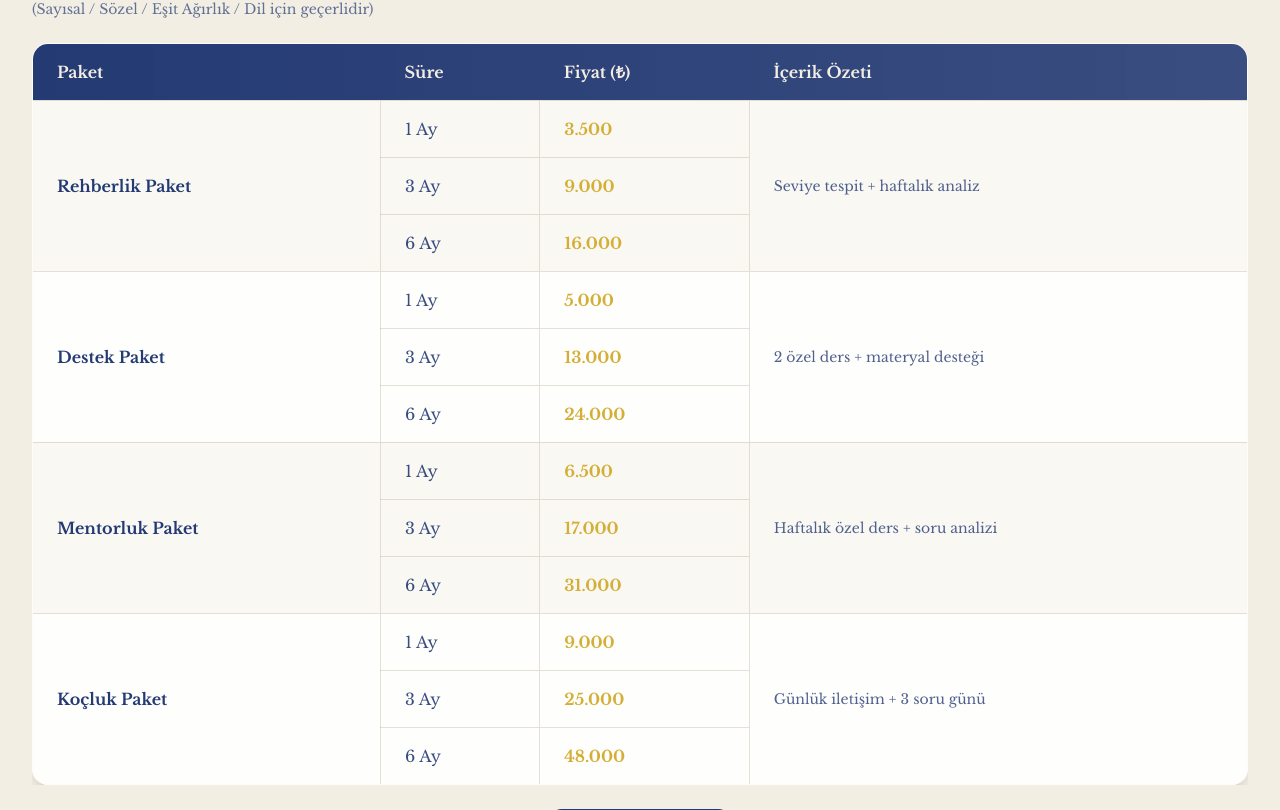
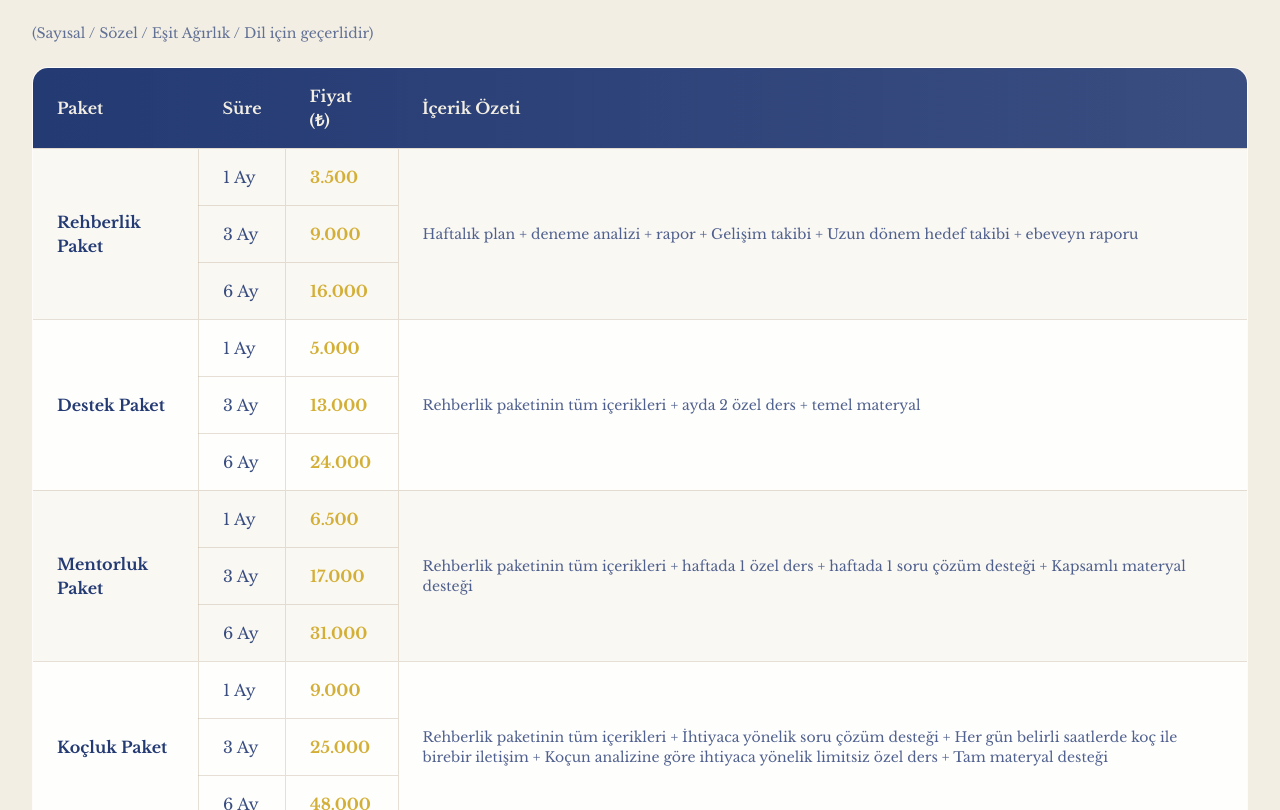
Before and after one commit to bou-slh/herakocluk, a React (Vite) app: page /fiyatlar in a window 1280 px wide. Shown: the part 1470-2280 px from the top of the page. Built offline with nearby package versions, Linux system fonts and the light colour scheme.

Commit message:
icerik updated

```diff
--- a/src/pages/Fiyatlar.tsx
+++ b/src/pages/Fiyatlar.tsx
@@ -22,13 +22,13 @@ const pricingData: ExamPricing[] = [
       { paket: 'Rehberlik Paket', sure: '1 Ay', fiyat: '4.000', icerik: 'Haftalık plan + deneme analizi + rapor + Gelişim takibi + Uzun dönem hedef takibi + ebeveyn raporu' },
       { paket: 'Rehberlik Paket', sure: '3 Ay', fiyat: '10.000', icerik: 'Gelişim takibi + ebeveyn raporu' },
       { paket: 'Rehberlik Paket', sure: '6 Ay', fiyat: '18.000', icerik: 'Uzun dönem hedef takibi' },
-      { paket: 'Destek Paket', sure: '1 Ay', fiyat: '6.000', icerik: '2 özel ders + kısmi materyal' },
-      { paket: 'Destek Paket', sure: '3 Ay', fiyat: '15.500', icerik: '6 dersten kaynak + koç takibi' },
-      { paket: 'Destek Paket', sure: '6 Ay', fiyat: '28.000', icerik: 'Tam ders seti + aylık detay rapor' },
-      { paket: 'Mentorluk Paket', sure: '1 Ay', fiyat: '7.500', icerik: 'Haftalık özel ders + soru çözüm desteği' },
+      { paket: 'Destek Paket', sure: '1 Ay', fiyat: '6.000', icerik: 'Rehberlik paketinin tüm içerikleri + ayda 2 özel ders + temel materyal' },
+      { paket: 'Destek Paket', sure: '3 Ay', fiyat: '15.500', icerik: 'Rehberlik paketinin tüm içerikleri + ayda 2 özel ders + temel materyal' },
+      { paket: 'Destek Paket', sure: '6 Ay', fiyat: '28.000', icerik: 'Rehberlik paketinin tüm içerikleri + ayda 2 özel ders + temel materyal' },
+      { paket: 'Mentorluk Paket', sure: '1 Ay', fiyat: '7.500', icerik: 'Rehberlik paketinin tüm içerikleri + haftada 1 özel ders + haftada 1 soru çözüm desteği + Kapsamlı materyal desteği' },
       { paket: 'Mentorluk Paket', sure: '3 Ay', fiyat: '20.000', icerik: 'Tüm materyaller dahil + deneme takibi' },
       { paket: 'Mentorluk Paket', sure: '6 Ay', fiyat: '36.000', icerik: 'Haftalık 1 ders + tam kaynak seti' },
-      { paket: 'Koçluk Paket', sure: '1 Ay', fiyat: '11.000', icerik: 'Günlük iletişim + 3 gün soru çözümü' },
+      { paket: 'Koçluk Paket', sure: '1 Ay', fiyat: '11.000', icerik: 'Rehberlik paketinin tüm içerikleri + İhtiyaca yönelik soru çözüm desteği + Her gün belirli saatlerde koç ile birebir iletişim + Koçun analizine göre ihtiyaca yönelik limitsiz özel ders + Tam materyal desteği' },
       { paket: 'Koçluk Paket', sure: '3 Ay', fiyat: '30.000', icerik: 'Koç analizine göre özel ders planı' },
       { paket: 'Koçluk Paket', sure: '6 Ay', fiyat: '58.000', icerik: 'Tüm materyaller + full destek' },
     ],
@@ -36,16 +36,16 @@ const pricingData: ExamPricing[] = [
   {
     title: 'YDS KOÇLUK PAKETLERİ',
     data: [
-      { paket: 'Rehberlik Paket', sure: '1 Ay', fiyat: '3.500', icerik: 'Seviye tespit + haftalık analiz' },
+      { paket: 'Rehberlik Paket', sure: '1 Ay', fiyat: '3.500', icerik: 'Haftalık plan + deneme analizi + rapor + Gelişim takibi + Uzun dönem hedef takibi + ebeveyn raporu'  },
       { paket: 'Rehberlik Paket', sure: '3 Ay', fiyat: '9.000', icerik: 'Planlama + kaynak önerisi' },
       { paket: 'Rehberlik Paket', sure: '6 Ay', fiyat: '16.000', icerik: 'Deneme takibi + gelişim raporu' },
-      { paket: 'Destek Paket', sure: '1 Ay', fiyat: '5.000', icerik: '2 özel ders + materyal desteği' },
+      { paket: 'Destek Paket', sure: '1 Ay', fiyat: '5.000', icerik: 'Rehberlik paketinin tüm içerikleri + ayda 2 özel ders + temel materyal' },
       { paket: 'Destek Paket', sure: '3 Ay', fiyat: '13.000', icerik: 'Okuma + kelime kaynakları dahil' },
       { paket: 'Destek Paket', sure: '6 Ay', fiyat: '24.000', icerik: 'Grammar + Reading full sistem' },
-      { paket: 'Mentorluk Paket', sure: '1 Ay', fiyat: '6.500', icerik: 'Haftalık özel ders + soru analizi' },
+      { paket: 'Mentorluk Paket', sure: '1 Ay', fiyat: '6.500', icerik: 'Rehberlik paketinin tüm içerikleri + haftada 1 özel ders + haftada 1 soru çözüm desteği + Kapsamlı materyal desteği' },
       { paket: 'Mentorluk Paket', sure: '3 Ay', fiyat: '17.000', icerik: 'Writing + Listening modülü dahil' },
       { paket: 'Mentorluk Paket', sure: '6 Ay', fiyat: '31.000', icerik: 'Tüm beceriler + yoğun takip' },
-      { paket: 'Koçluk Paket', sure: '1 Ay', fiyat: '9.000', icerik: 'Günlük iletişim + 3 soru günü' },
+      { paket: 'Koçluk Paket', sure: '1 Ay', fiyat: '9.000', icerik: 'Rehberlik paketinin tüm içerikleri + İhtiyaca yönelik soru çözüm desteği + Her gün belirli saatlerde koç ile birebir iletişim + Koçun analizine göre ihtiyaca yönelik limitsiz özel ders + Tam materyal desteği'},
       { paket: 'Koçluk Paket', sure: '3 Ay', fiyat: '25.000', icerik: 'Becerilere özel ders planı' },
       { paket: 'Koçluk Paket', sure: '6 Ay', fiyat: '48.000', icerik: 'Tam materyal + her gün iletişim' },
     ],
@@ -53,16 +53,16 @@ const pricingData: ExamPricing[] = [
   {
     title: 'IELTS KOÇLUK PAKETLERİ',
     data: [
-      { paket: 'Rehberlik Paket', sure: '1 Ay', fiyat: '4.000', icerik: 'Seviye tespit + 4 skills planı' },
+      { paket: 'Rehberlik Paket', sure: '1 Ay', fiyat: '4.000', icerik: 'Haftalık plan + deneme analizi + rapor + Gelişim takibi + Uzun dönem hedef takibi + ebeveyn raporu' },
       { paket: 'Rehberlik Paket', sure: '3 Ay', fiyat: '10.500', icerik: 'Task planlama + practice takip' },
       { paket: 'Rehberlik Paket', sure: '6 Ay', fiyat: '18.500', icerik: 'Deneme & feedback sistemi' },
-      { paket: 'Destek Paket', sure: '1 Ay', fiyat: '6.000', icerik: '2 özel ders + materyal seti' },
+      { paket: 'Destek Paket', sure: '1 Ay', fiyat: '6.000', icerik: 'Rehberlik paketinin tüm içerikleri + ayda 2 özel ders + temel materyal' },
       { paket: 'Destek Paket', sure: '3 Ay', fiyat: '15.000', icerik: 'Writing ve Speaking yoğunluklu' },
       { paket: 'Destek Paket', sure: '6 Ay', fiyat: '27.000', icerik: '8 özel ders + tam kaynak paketi' },
-      { paket: 'Mentorluk Paket', sure: '1 Ay', fiyat: '8.000', icerik: 'Haftalık ders + essay analizleri' },
+      { paket: 'Mentorluk Paket', sure: '1 Ay', fiyat: '8.000', icerik: 'Rehberlik paketinin tüm içerikleri + haftada 1 özel ders + haftada 1 soru çözüm desteği + Kapsamlı materyal desteği' },
       { paket: 'Mentorluk Paket', sure: '3 Ay', fiyat: '21.000', icerik: 'Listening + Writing yoğunlaştırılmış' },
       { paket: 'Mentorluk Paket', sure: '6 Ay', fiyat: '39.000', icerik: 'Full skill development programı' },
-      { paket: 'Koçluk Paket', sure: '1 Ay', fiyat: '11.500', icerik: 'Her gün iletişim + 3 skill day' },
+      { paket: 'Koçluk Paket', sure: '1 Ay', fiyat: '11.500', icerik: 'Rehberlik paketinin tüm içerikleri + İhtiyaca yönelik soru çözüm desteği + Her gün belirli saatlerde koç ile birebir iletişim + Koçun analizine göre ihtiyaca yönelik limitsiz özel ders + Tam materyal desteği' },
       { paket: 'Koçluk Paket', sure: '3 Ay', fiyat: '31.000', icerik: '1:1 coaching + kaynak dahil' },
       { paket: 'Koçluk Paket', sure: '6 Ay', fiyat: '58.000', icerik: 'Sınava kadar tam destek' },
     ],
@@ -70,16 +70,16 @@ const pricingData: ExamPricing[] = [
   {
     title: 'TOEFL KOÇLUK PAKETLERİ',
     data: [
-      { paket: 'Rehberlik Paket', sure: '1 Ay', fiyat: '4.500', icerik: 'Skill analizi + planlama' },
+      { paket: 'Rehberlik Paket', sure: '1 Ay', fiyat: '4.500', icerik: 'Haftalık plan + deneme analizi + rapor + Gelişim takibi + Uzun dönem hedef takibi + ebeveyn raporu' },
       { paket: 'Rehberlik Paket', sure: '3 Ay', fiyat: '11.000', icerik: 'Grammar + essay temeli' },
       { paket: 'Rehberlik Paket', sure: '6 Ay', fiyat: '20.000', icerik: 'Reading & Listening analizi' },
-      { paket: 'Destek Paket', sure: '1 Ay', fiyat: '6.500', icerik: '2 özel ders + materyal seti' },
+      { paket: 'Destek Paket', sure: '1 Ay', fiyat: '6.500', icerik: 'Rehberlik paketinin tüm içerikleri + ayda 2 özel ders + temel materyal' },
       { paket: 'Destek Paket', sure: '3 Ay', fiyat: '16.000', icerik: 'Speaking practice dahil' },
       { paket: 'Destek Paket', sure: '6 Ay', fiyat: '29.000', icerik: '10 özel ders + tam kaynak' },
-      { paket: 'Mentorluk Paket', sure: '1 Ay', fiyat: '8.500', icerik: 'Haftalık ders + soru analizi' },
+      { paket: 'Mentorluk Paket', sure: '1 Ay', fiyat: '8.500', icerik: 'Rehberlik paketinin tüm içerikleri + haftada 1 özel ders + haftada 1 soru çözüm desteği + Kapsamlı materyal desteği' },
       { paket: 'Mentorluk Paket', sure: '3 Ay', fiyat: '22.000', icerik: 'Writing yoğunluklu takip' },
       { paket: 'Mentorluk Paket', sure: '6 Ay', fiyat: '41.000', icerik: 'Full exam simülasyonu' },
-      { paket: 'Koçluk Paket', sure: '1 Ay', fiyat: '12.000', icerik: 'Günlük destek + speaking mentorluğu' },
+      { paket: 'Koçluk Paket', sure: '1 Ay', fiyat: '12.000', icerik: 'Rehberlik paketinin tüm içerikleri + İhtiyaca yönelik soru çözüm desteği + Her gün belirli saatlerde koç ile birebir iletişim + Koçun analizine göre ihtiyaca yönelik limitsiz özel ders + Tam materyal desteği' },
       { paket: 'Koçluk Paket', sure: '3 Ay', fiyat: '33.000', icerik: 'Tam sistem + birebir analiz' },
       { paket: 'Koçluk Paket', sure: '6 Ay', fiyat: '61.000', icerik: 'Sınava kadar yoğun coaching' },
     ],
@@ -87,16 +87,16 @@ const pricingData: ExamPricing[] = [
   {
     title: 'LGS KOÇLUK PAKETLERİ',
     data: [
-      { paket: 'Rehberlik Paket', sure: '1 Ay', fiyat: '3.000', icerik: 'Haftalık plan + deneme takibi' },
+      { paket: 'Rehberlik Paket', sure: '1 Ay', fiyat: '3.000', icerik: 'Haftalık plan + deneme analizi + rapor + Gelişim takibi + Uzun dönem hedef takibi + ebeveyn raporu' },
       { paket: 'Rehberlik Paket', sure: '3 Ay', fiyat: '8.000', icerik: 'Gelişim raporu + veli bilgilendirme' },
       { paket: 'Rehberlik Paket', sure: '6 Ay', fiyat: '15.000', icerik: 'Deneme + çalışma programı' },
-      { paket: 'Destek Paket', sure: '1 Ay', fiyat: '4.500', icerik: '2 özel ders + materyal' },
+      { paket: 'Destek Paket', sure: '1 Ay', fiyat: '4.500', icerik: 'Rehberlik paketinin tüm içerikleri + ayda 2 özel ders + temel materyal' },
       { paket: 'Destek Paket', sure: '3 Ay', fiyat: '11.000', icerik: 'Temel branş kaynakları dahil' },
       { paket: 'Destek Paket', sure: '6 Ay', fiyat: '20.000', icerik: 'Tam kaynak seti + aylık rapor' },
-      { paket: 'Mentorluk Paket', sure: '1 Ay', fiyat: '6.000', icerik: 'Haftalık özel ders + soru çözümü' },
+      { paket: 'Mentorluk Paket', sure: '1 Ay', fiyat: '6.000', icerik: 'Rehberlik paketinin tüm içerikleri + haftada 1 özel ders + haftada 1 soru çözüm desteği + Kapsamlı materyal desteği' },
       { paket: 'Mentorluk Paket', sure: '3 Ay', fiyat: '15.000', icerik: 'Tam materyal + branş koçluğu' },
       { paket: 'Mentorluk Paket', sure: '6 Ay', fiyat: '27.000', icerik: '6 dersten tam destek' },
-      { paket: 'Koçluk Paket', sure: '1 Ay', fiyat: '9.000', icerik: 'Günlük iletişim + 3 soru günü' },
+      { paket: 'Koçluk Paket', sure: '1 Ay', fiyat: '9.000', icerik: 'Rehberlik paketinin tüm içerikleri + İhtiyaca yönelik soru çözüm desteği + Her gün belirli saatlerde koç ile birebir iletişim + Koçun analizine göre ihtiyaca yönelik limitsiz özel ders + Tam materyal desteği' },
       { paket: 'Koçluk Paket', sure: '3 Ay', fiyat: '24.000', icerik: 'Birebir takiple sınava hazırlık' },
       { paket: 'Koçluk Paket', sure: '6 Ay', fiyat: '45.000', icerik: 'Full sistem + koç + veli raporu' },
     ],
```
